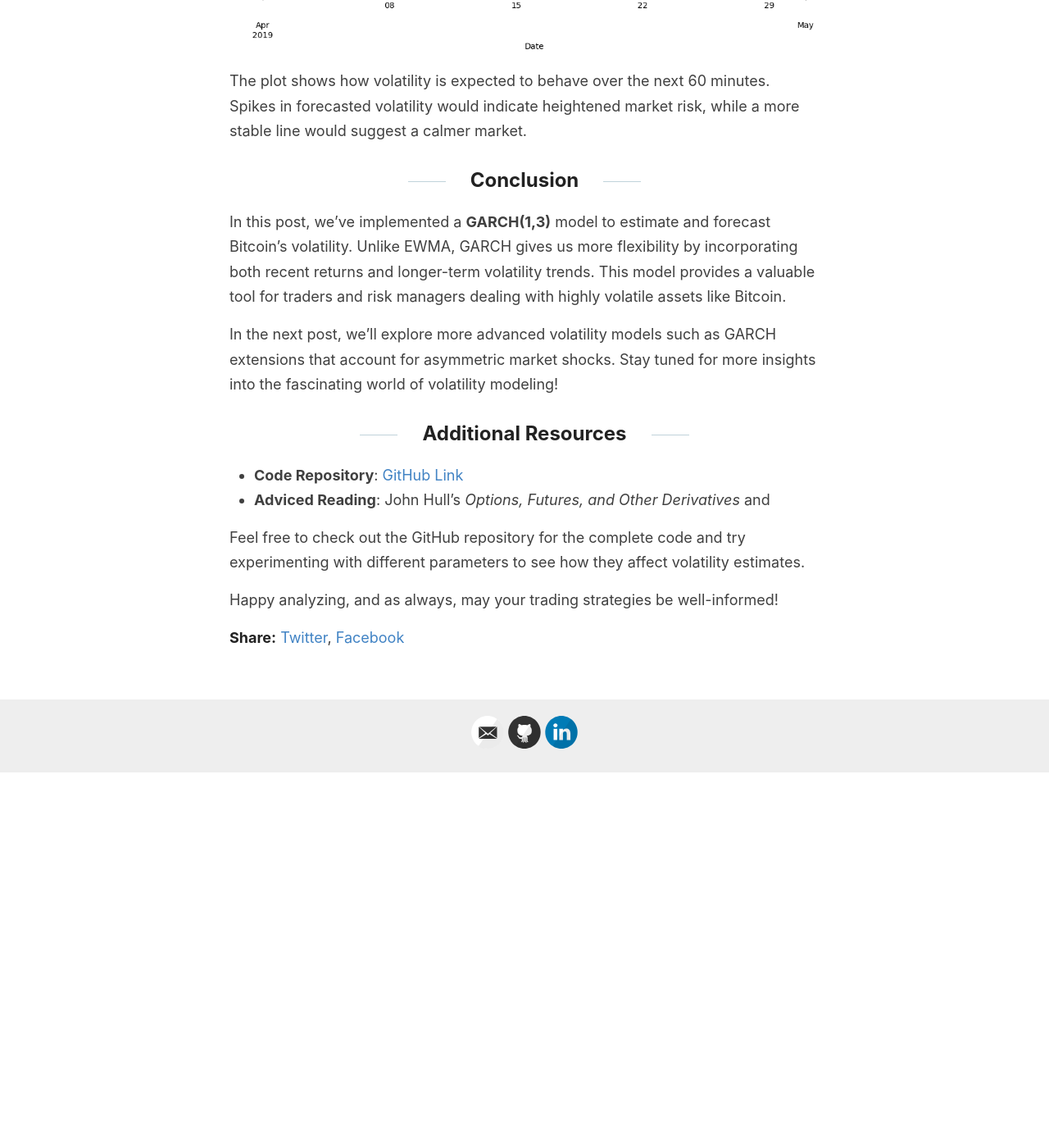
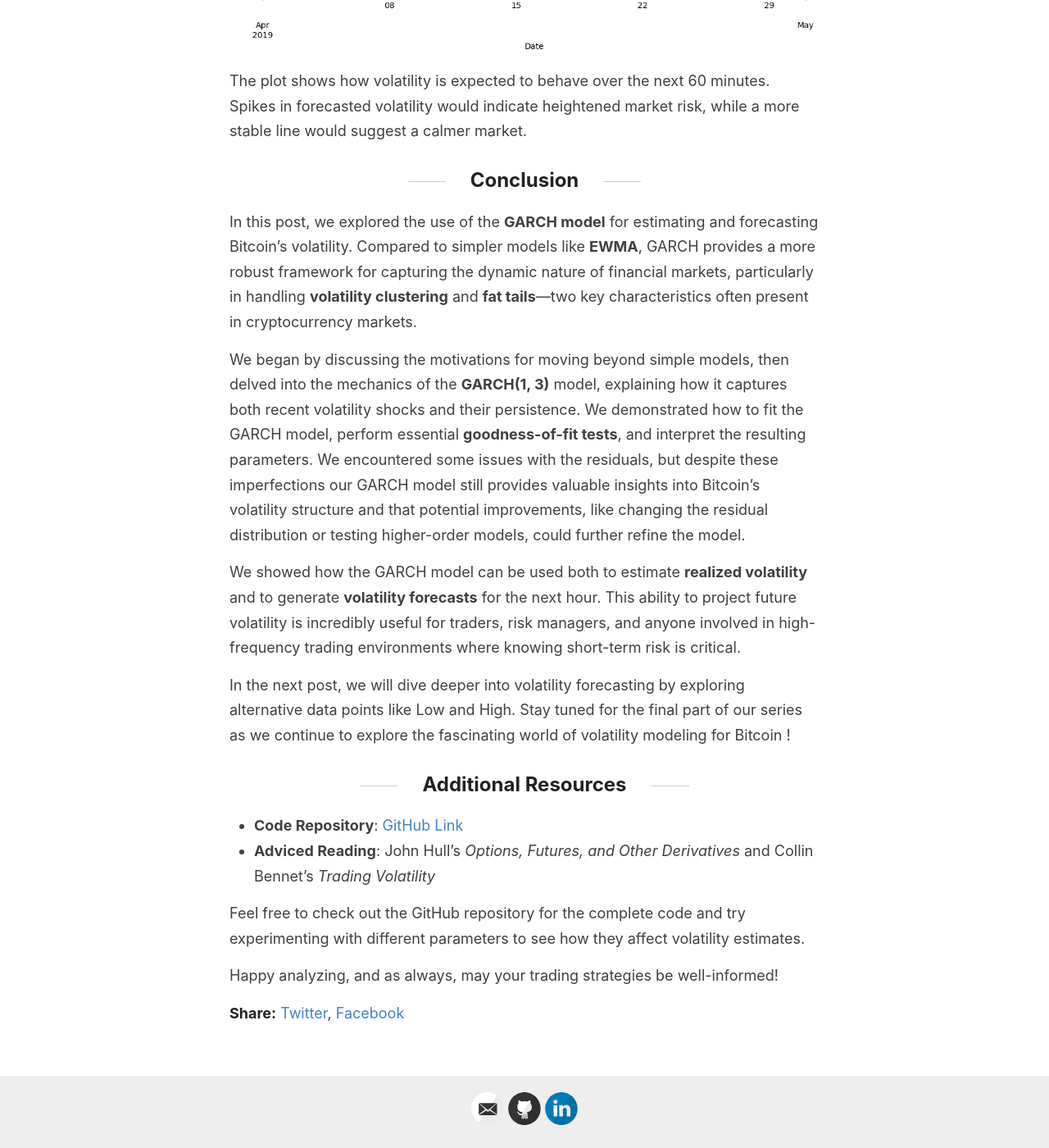
Before and after one commit to Zaltarba/blog, a Jekyll site: the page built from _posts/2024-09-23-BitcoinVolatility-2.md, in a window 1280 px wide and 1400 px high, scrolled down 21394 px. Shown: the whole window at 82% size. Built offline with Jekyll 4.4.1, drawn with Linux system fonts in a browser that asks for light colours; formulas are drawn with MathJax 3; before the commit the page ends 22337 px from its top, so only the background shows below that.

Commit message:
Update 2024-09-23-BitcoinVolatility-2.md

```diff
--- a/_posts/2024-09-23-BitcoinVolatility-2.md
+++ b/_posts/2024-09-23-BitcoinVolatility-2.md
@@ -548,14 +548,18 @@ The plot shows how volatility is expected to behave over the next 60 minutes. Sp
 
 ## Conclusion
 
-In this post, we’ve implemented a **GARCH(1,3)** model to estimate and forecast Bitcoin’s volatility. Unlike EWMA, GARCH gives us more flexibility by incorporating both recent returns and longer-term volatility trends. This model provides a valuable tool for traders and risk managers dealing with highly volatile assets like Bitcoin.
+In this post, we explored the use of the **GARCH model** for estimating and forecasting Bitcoin's volatility. Compared to simpler models like **EWMA**, GARCH provides a more robust framework for capturing the dynamic nature of financial markets, particularly in handling **volatility clustering** and **fat tails**—two key characteristics often present in cryptocurrency markets.
 
-In the next post, we’ll explore more advanced volatility models such as GARCH extensions that account for asymmetric market shocks. Stay tuned for more insights into the fascinating world of volatility modeling!
+We began by discussing the motivations for moving beyond simple models, then delved into the mechanics of the **GARCH(1, 3)** model, explaining how it captures both recent volatility shocks and their persistence. We demonstrated how to fit the GARCH model, perform essential **goodness-of-fit tests**, and interpret the resulting parameters. We encountered some issues with the residuals, but despite these imperfections our GARCH model still provides valuable insights into Bitcoin's volatility structure and that potential improvements, like changing the residual distribution or testing higher-order models, could further refine the model.
+
+We showed how the GARCH model can be used both to estimate **realized volatility** and to generate **volatility forecasts** for the next hour. This ability to project future volatility is incredibly useful for traders, risk managers, and anyone involved in high-frequency trading environments where knowing short-term risk is critical.
+
+In the next post, we will dive deeper into volatility forecasting by exploring alternative data points like Low and High. Stay tuned for the final part of our series as we continue to explore the fascinating world of volatility modeling for Bitcoin !
 
 ## Additional Resources
 
 - **Code Repository**: [GitHub Link](https://github.com/Zaltarba/BitcoinVolatilityEstimation/tree/main)
-- **Adviced Reading**: John Hull's *Options, Futures, and Other Derivatives* and
+- **Adviced Reading**: John Hull's *Options, Futures, and Other Derivatives* and Collin Bennet's *Trading Volatility*
 
 Feel free to check out the GitHub repository for the complete code and try experimenting with different parameters to see how they affect volatility estimates.
 
```
